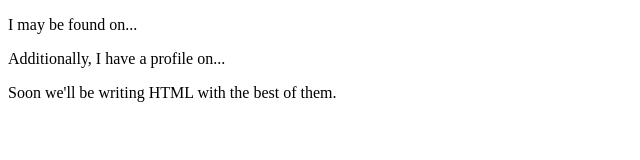
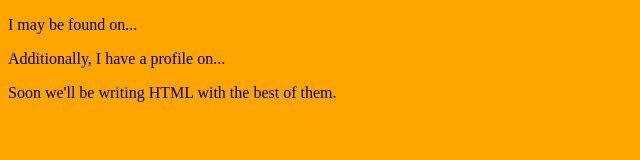
Before and after one commit to gregimbeau/learning, a plain HTML site: page index.html in a window 1280 px wide. Shown: the whole page, without its empty margins (0-640 px from the left). Drawn offline with Linux system fonts and the light colour scheme.

Commit message:
commit m- "background"

```diff
--- a/index.html
+++ b/index.html
@@ -1,6 +1,7 @@
 <!DOCTYPE html>
 <html lang="en">
 <head>
+    <link rel="stylesheet" type="text/css" href="style.css">
     <meta charset="UTF-8">
     <meta http-equiv="X-UA-Compatible" content="IE=edge">
     <meta name="viewport" content="width=device-width, initial-scale=1.0">
--- a/style.css
+++ b/style.css
@@ -0,0 +1,3 @@
+body{
+    background: orange;
+}
```
